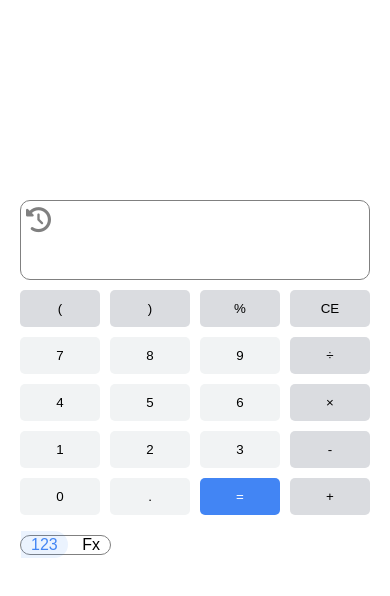
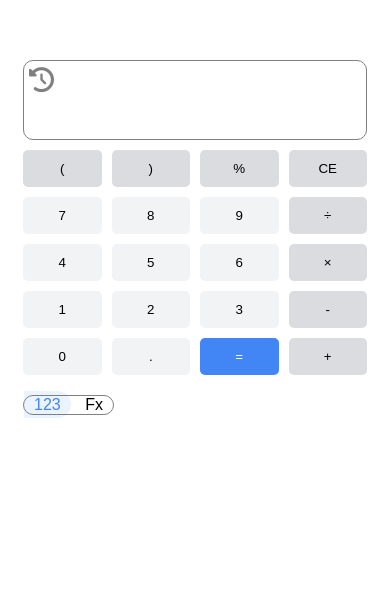
Before and after one commit to ritg2/calculator, a plain HTML site: page index.html in a window 390 px wide. Drawn offline with Linux system fonts and the light colour scheme.

Commit message:
fixed some issues in the media queries

```diff
--- a/style.css
+++ b/style.css
@@ -11,6 +11,7 @@ body {
 
 .calculator {
   width: fit-content;
+  padding: 10px;
   margin: auto;
 }
 
@@ -118,16 +119,26 @@ input:focus {
 
 @media (max-width: 768px) {
   body {
-    padding: 200px 10px;
+    padding: 50px 10px;
   }
+
   .scientific-keyboard {
     display: none;
   }
 
+  .basic-keyboard {
+    display: grid;
+    grid-template-columns: repeat(4, 1fr);
+    text-align: center;
+    gap: 10px;
+    width: 100%;
+  }
+
   .show {
     display: grid;
-    grid-template-columns: repeat(3, 120px);
+    grid-template-columns: repeat(3, 1fr);
     gap: 10px;
+    width: 100%;
   }
 
   .hide {
@@ -144,7 +155,7 @@ input:focus {
     text-align: center;
   }
 
-  .mode-active{
+  .mode-active {
     color: #4285f4;
     background: rgba(66, 133, 240, 0.1);
   }
```
